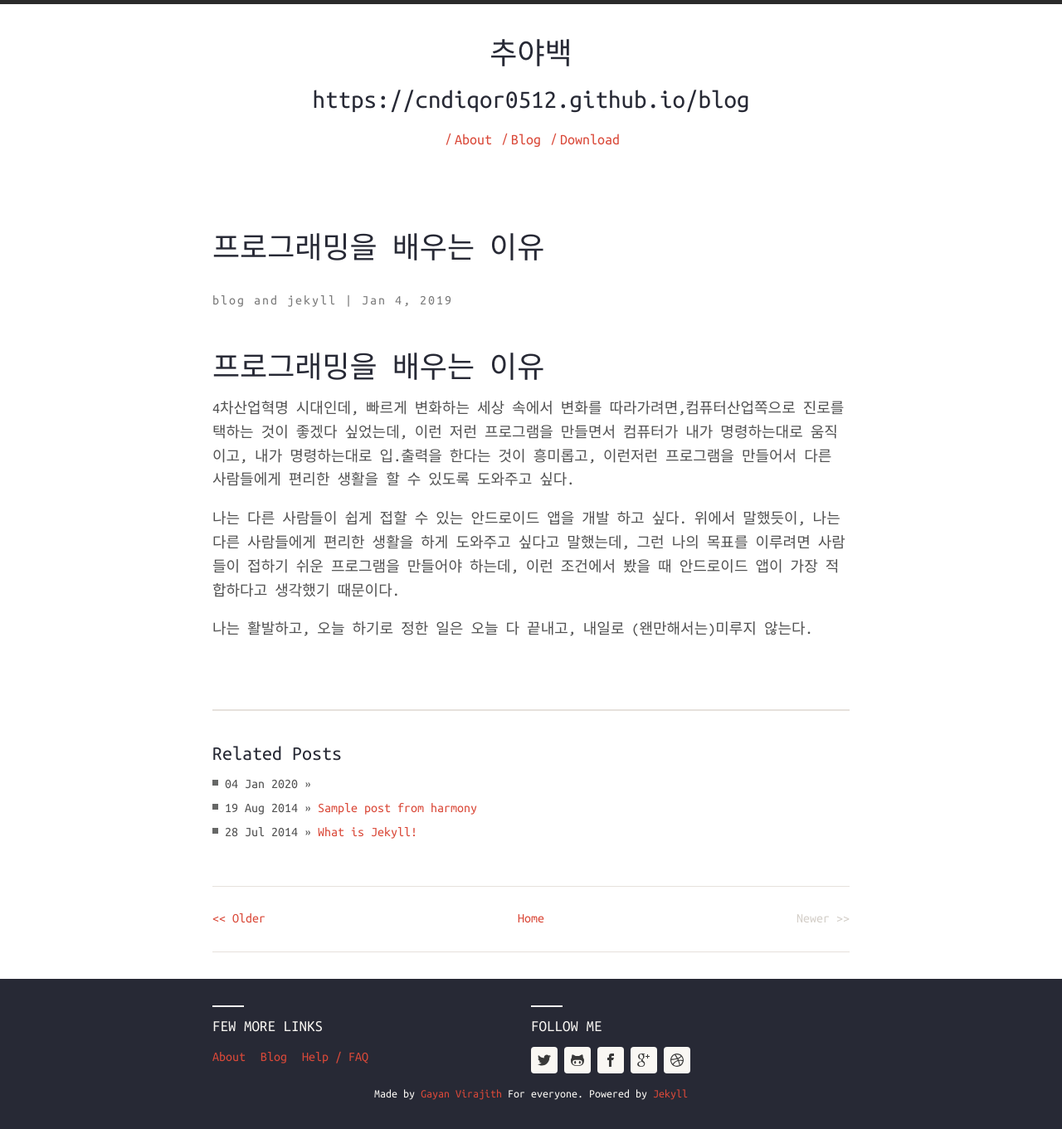
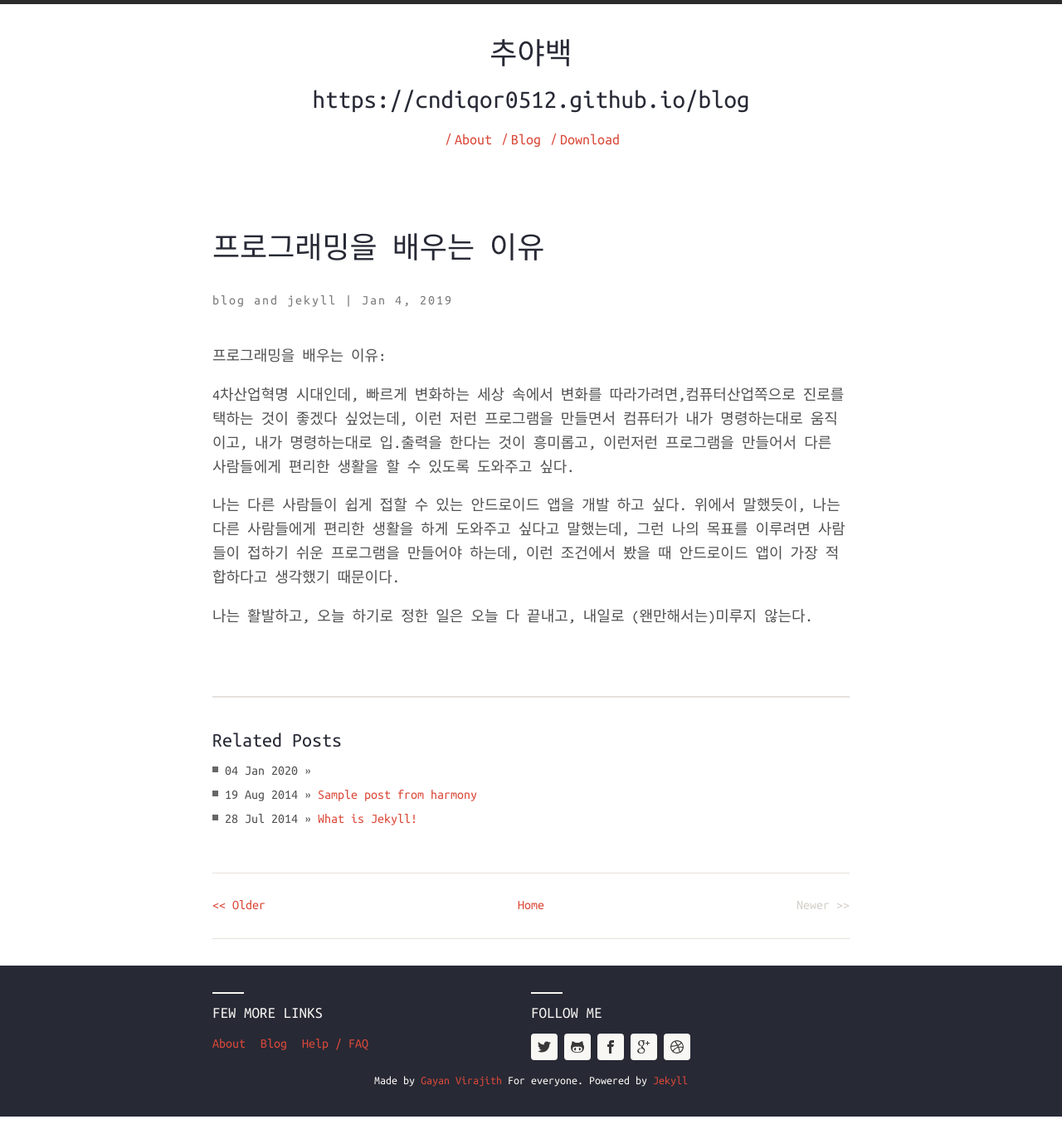
Before and after one commit to cndiqor0512/blog, a Jekyll site: the page built from _posts/2019-01-04-프로그래밍을-배우는-이유.markdown, in a window 1280 px wide. Shown: the whole page at 83% size. Built offline with Jekyll 4.4.1, drawn with Linux system fonts in a browser that asks for light colours; nearby versions of some CDN libraries.

```diff
--- a/_posts/2019-01-04-프로그래밍을-배우는-이유.markdown
+++ b/_posts/2019-01-04-프로그래밍을-배우는-이유.markdown
@@ -8,7 +8,7 @@ categories:
 - jekyll
 ---
 
-# 프로그래밍을 배우는 이유
+프로그래밍을 배우는 이유:
 
 4차산업혁명 시대인데, 빠르게 변화하는 세상 속에서 변화를 따라가려면,컴퓨터산업쪽으로 진로를 택하는 것이 좋겠다 싶었는데, 이런 저런 프로그램을 만들면서 컴퓨터가 내가 명령하는대로 움직이고, 내가 명령하는대로 입.출력을 한다는 것이 흥미롭고, 이런저런 프로그램을 만들어서 다른 사람들에게 편리한 생활을 할 수 있도록 도와주고 싶다.
 
```
